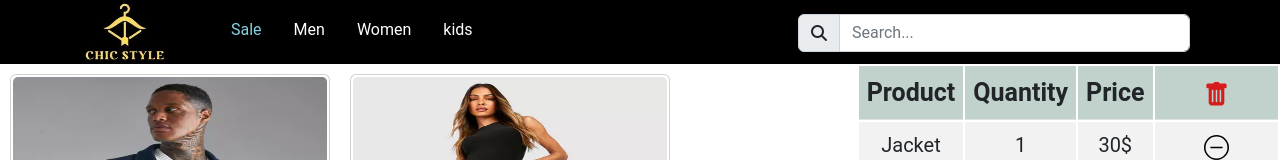
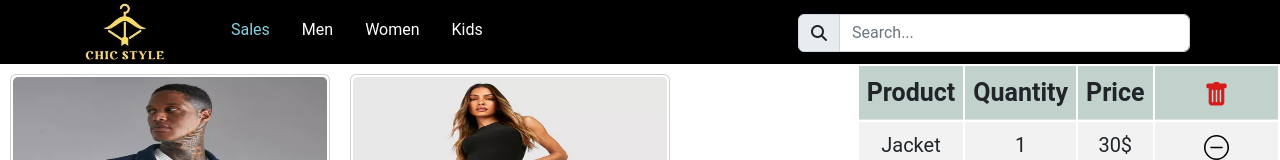
Before and after one commit to IsmaelMousa/pos-sales-stock, a React (Create React App) app: page / in a window 1280 px wide. Shown: the top 160 px of the page. Built offline with nearby package versions, Linux system fonts and the light colour scheme.

Commit message:
modified

```diff
--- a/src/components/store-bar/Navbar.js
+++ b/src/components/store-bar/Navbar.js
@@ -20,7 +20,7 @@ function NavBar() {
         <div className="collapse navbar-collapse" id="main">
           <ul className="navbar-nav ms-5 mb-2 mb-lg-1" >
             <li className="nav-item">
-              <Link to="/Sale" className="nav-link p-lg-3 active" aria-current="page" >Sale</Link>
+              <Link to="/Sale" className="nav-link p-lg-3 active" aria-current="page" >Sales</Link>
             </li>
 
             <li className="nav-item">
@@ -32,7 +32,7 @@ function NavBar() {
             </li>
 
             <li className="nav-item">
-              <Link to="/kids" className="nav-link  p-lg-3">kids</Link>
+              <Link to="/kids" className="nav-link  p-lg-3">Kids</Link>
             </li>
 
           </ul>
```
